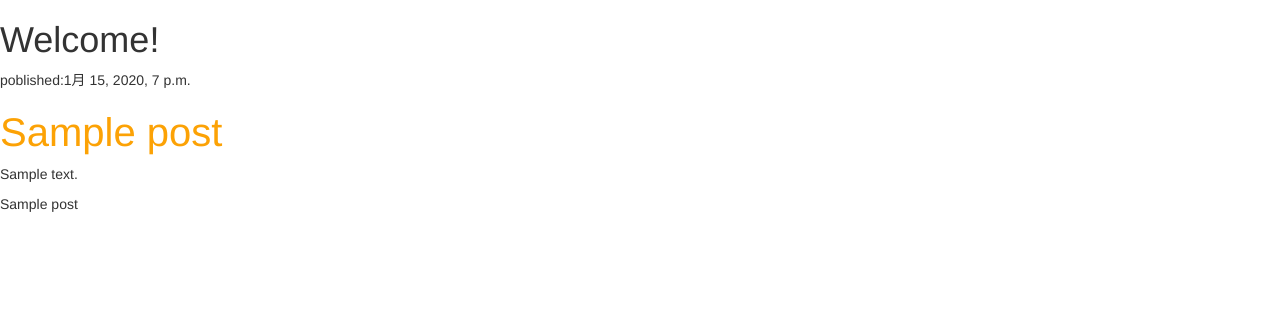
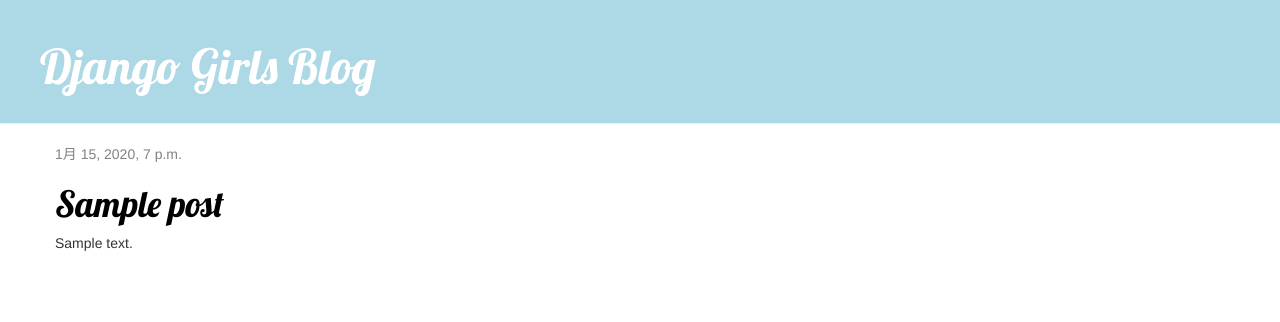
Before and after one commit to hkuobm/djangogirls, a Django app: template blog/templates/blog/post_list.html in a window 1280 px wide. Shown: the top 322 px of the page. Run offline with Django 3.2, Linux system fonts and the light colour scheme; the template is opened without the code that fills it: values that come from a table or form of the project are taken from there, others are empty; tables that the repository leaves empty hold one stand-in row (values such as "Sample post"); some libraries are stand-ins or nearby versions.

Commit message:
amended css

```diff
--- a/blog/static/css/blog.css
+++ b/blog/static/css/blog.css
@@ -1,5 +1,46 @@
-h1 a {
-  color:#FCA205;
-  background-color:'blue';
-  font-size:40px;
+.page-header {
+    background-color: lightblue;
+    margin-top: 0;
+    padding: 20px 20px 20px 40px;
 }
+
+.page-header h1, .page-header h1 a, .page-header h1 a:visited, .page-header h1 a:active {
+    color: #ffffff;
+    font-size: 36pt;
+    text-decoration: none;
+}
+
+.content {
+    margin-left: 40px;
+}
+
+h1, h2, h3, h4 {
+    font-family: 'Lobster', cursive;
+}
+
+.date {
+    color: #828282;
+}
+
+.save {
+    float: right;
+}
+
+.post-form textarea, .post-form input {
+    width: 100%;
+}
+
+.top-menu, .top-menu:hover, .top-menu:visited {
+    color: #ffffff;
+    float: right;
+    font-size: 26pt;
+    margin-right: 20px;
+}
+
+.post {
+    margin-bottom: 70px;
+}
+
+.post h1 a, .post h1 a:visited {
+    color: #000000;
+}
--- /dev/null
+++ b/blog/templates/blog/base.html
@@ -0,0 +1,23 @@
+{% load static %}
+<html>
+    <head>
+        <title>Django Girls blog</title>
+        <link rel="stylesheet" href="//maxcdn.bootstrapcdn.com/bootstrap/3.2.0/css/bootstrap.min.css">
+        <link rel="stylesheet" href="//maxcdn.bootstrapcdn.com/bootstrap/3.2.0/css/bootstrap-theme.min.css">
+        <link href='//fonts.googleapis.com/css?family=Lobster&subset=latin,latin-ext' rel='stylesheet' type='text/css'>
+        <link rel="stylesheet" href="{% static 'css/blog.css' %}">
+    </head>
+    <body>
+    <div class="page-header">
+        <h1><a href="/">Django Girls Blog</a></h1>
+    </div>
+    <div class="content container">
+        <div class="row">
+            <div class="col-md-8">
+            {% block content %}
+            {% endblock %}
+            </div>
+        </div>
+    </div>
+</body>
+</html>
--- a/blog/templates/blog/post_list.html
+++ b/blog/templates/blog/post_list.html
@@ -1,26 +1,12 @@
-{% load staticfiles %}
-
-<html>
- <head>
-   <meta charset='utf-8'>
-   <title>django_girls</title>
-
-   <link rel="stylesheet" href="//maxcdn.bootstrapcdn.com/bootstrap/3.2.0/css/bootstrap.min.css">
-   <link rel="stylesheet" href="//maxcdn.bootstrapcdn.com/bootstrap/3.2.0/css/bootstrap-theme.min.css">
-   <link rel="stylesheet" href="{% static 'css/blog.css' %}">
- </head>
-
- <body>
-   <h1>Welcome!</h1>
-
-
- {% for post in posts %}
- <div>
-   <p>poblished:{{post.published_date}}</p>
-   <h1><a href = "/">{{post.title}}</a></h1>
-   <p>{{post.text}}</p>
-   {{post}}
- </div>
- {% endfor %}
- </body>
-</html>
+{% extends 'blog/base.html' %}
+{% block content %}
+                {% for post in posts %}
+                    <div class="post">
+                        <div class="date">
+                            {{ post.published_date }}
+                        </div>
+                        <h1><a href="">{{ post.title }}</a></h1>
+                        <p>{{ post.text|linebreaksbr }}</p>
+                    </div>
+                {% endfor %}
+{% endblock %}
```
